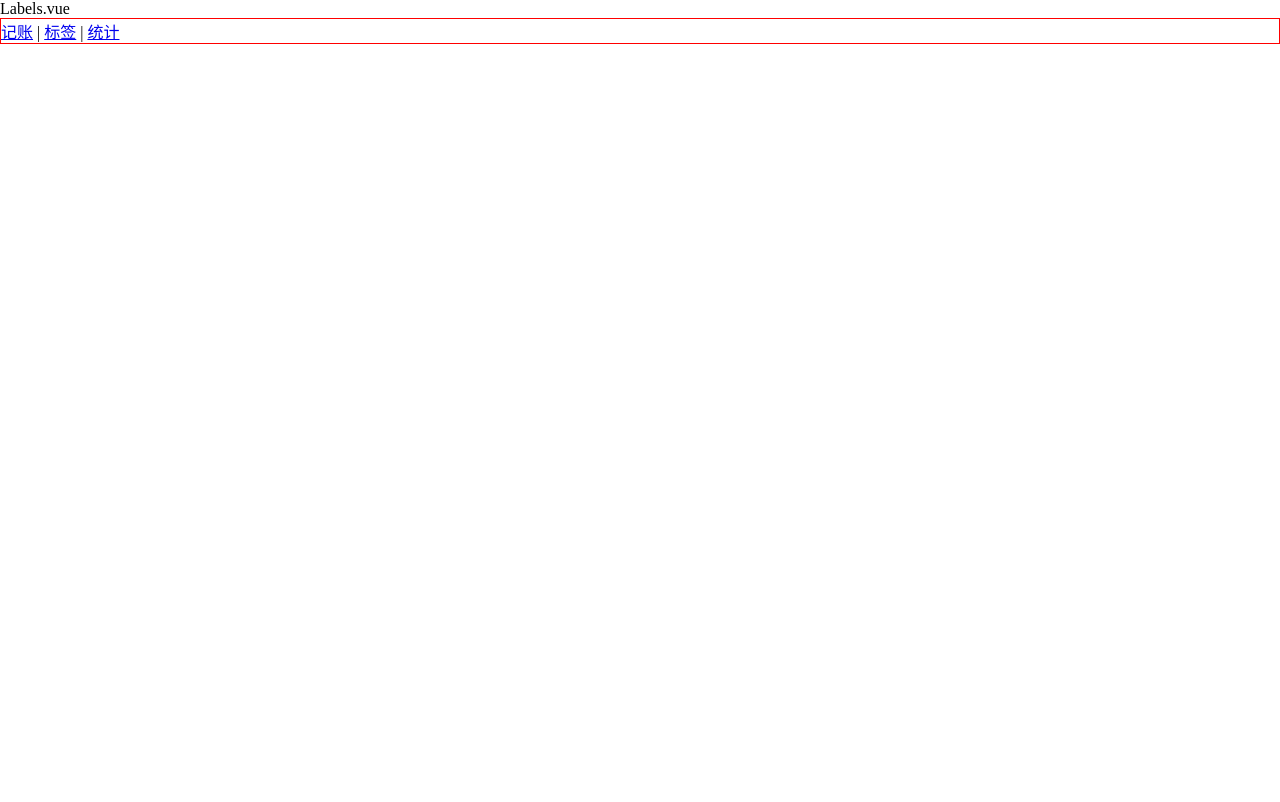
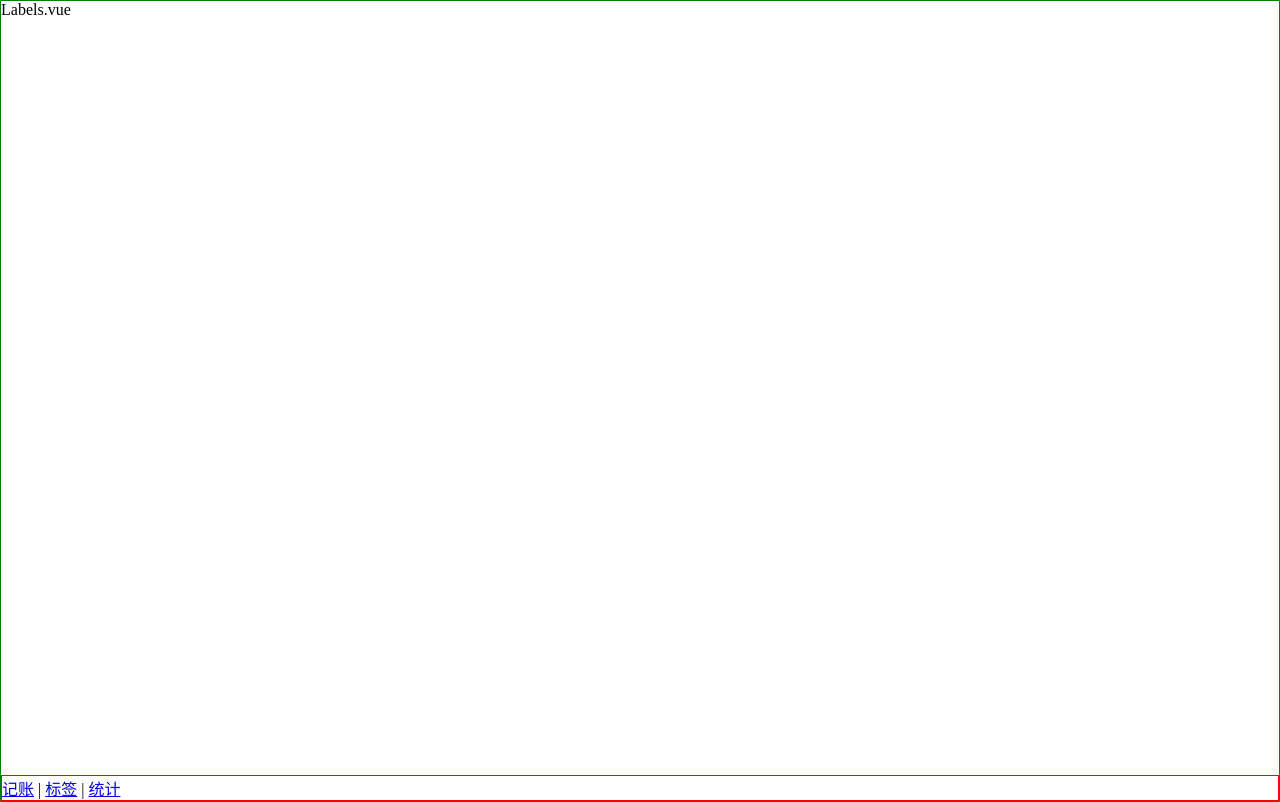
Before and after one commit to jameshuang623/myShineyVue, a Vue app: page /labels in a window 1280 px wide. Built offline with nearby package versions, Linux system fonts and the light colour scheme.

Commit message:
重复三次布局

```diff
--- a/src/views/Labels.vue
+++ b/src/views/Labels.vue
@@ -1,6 +1,8 @@
 <template>
-  <div>
-    Labels.vue
+  <div class="nav-wrapper">
+    <div class="content">
+      Labels.vue
+    </div>
     <Nav/>
   </div>
 </template>
@@ -12,5 +14,15 @@
 </script>
 
 <style scoped lang="scss">
+.nav-wrapper{
+  border: 1px solid green;
+  display: flex;
+  flex-direction: column;
+  height: 100vh;
+}
 
+.content{
+  flex-grow: 1;
+  overflow: auto;
+}
 </style>
--- a/src/views/Statistics.vue
+++ b/src/views/Statistics.vue
@@ -1,6 +1,8 @@
 <template>
-  <div>
-    Statistics.vue
+  <div class="nav-wrapper">
+    <div class="content">
+      Statistics.vue
+    </div>
     <Nav/>
   </div>
 </template>
@@ -12,5 +14,15 @@
 </script>
 
 <style scoped lang="scss">
+.nav-wrapper{
+  border: 1px solid green;
+  display: flex;
+  flex-direction: column;
+  height: 100vh;
+}
 
+.content{
+  flex-grow: 1;
+  overflow: auto;
+}
 </style>
```
